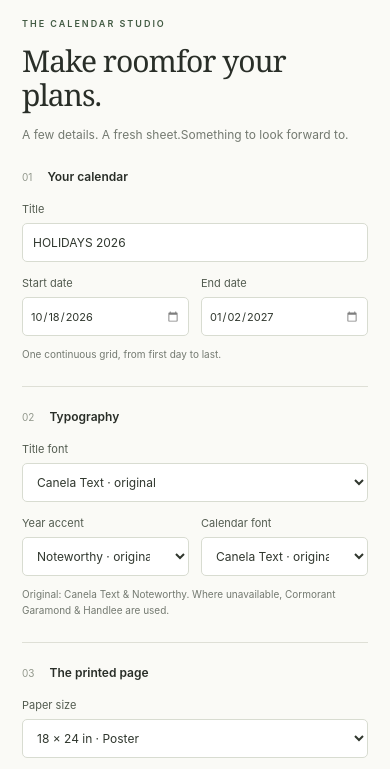
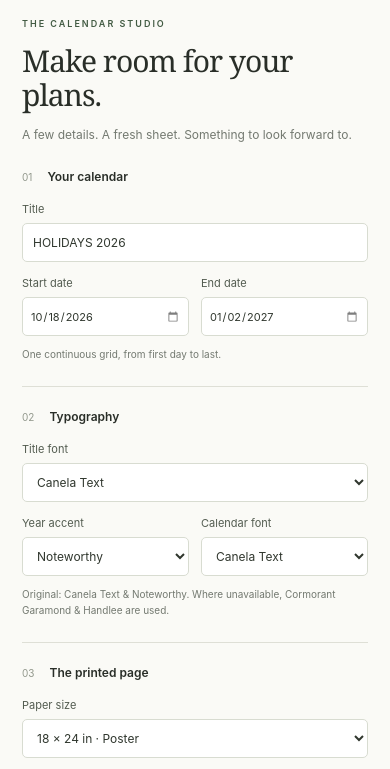
Before and after one commit to acrollet/calmaker, a website with bundled scripts: page index.html in a window 390 px wide. Shown: the part 74-843 px from the top of the page. Built offline with nearby package versions, Linux system fonts and the light colour scheme; a web font is replaced by a local one.

Commit message:
Polish mobile typography and support wide custom pages

```diff
--- a/app.js
+++ b/app.js
@@ -2,8 +2,8 @@
 
 const $=id=>document.getElementById(id);
 const fonts={
-  canela:{label:'Canela Text · original',family:'OriginalCanela, Cormorant, Georgia, serif'},
-  noteworthy:{label:'Noteworthy · original',family:'OriginalNoteworthy, Handlee, cursive'},
+  canela:{label:'Canela Text',family:'OriginalCanela, Cormorant, Georgia, serif'},
+  noteworthy:{label:'Noteworthy',family:'OriginalNoteworthy, Handlee, cursive'},
   cormorant:{label:'Cormorant Garamond',family:'Cormorant, Georgia, serif'},
   handlee:{label:'Handlee',family:'Handlee, cursive'},
   georgia:{label:'Georgia',family:'Georgia, serif'},
@@ -24,7 +24,7 @@
 function font(key){return fonts[key]?.family||fonts.canela.family;}
 function textWidth(text,size,family,weight=400){measure.font=`${weight} ${size}px ${family}`;return measure.measureText(text).width;}
 function createScene(model) {
-  const w=1080,h=w*model.size.height/model.size.width,margin=w*.051;
+  const w=1080,h=w*model.size.height/model.size.width,margin=Math.min(w,h)*.051;
   const titleFont=font($('title-font').value),yearFont=font($('year-font').value),gridFont=font($('grid-font').value);
   const title=$('title').value.trim(),match=title.match(/^(.*?)\s+(\d{4})$/),main=match?match[1]:title,year=match?match[2]:'';
   const scene=[];
```
Also changed, not shown: index.html (+1 -1 lines), README.md.
